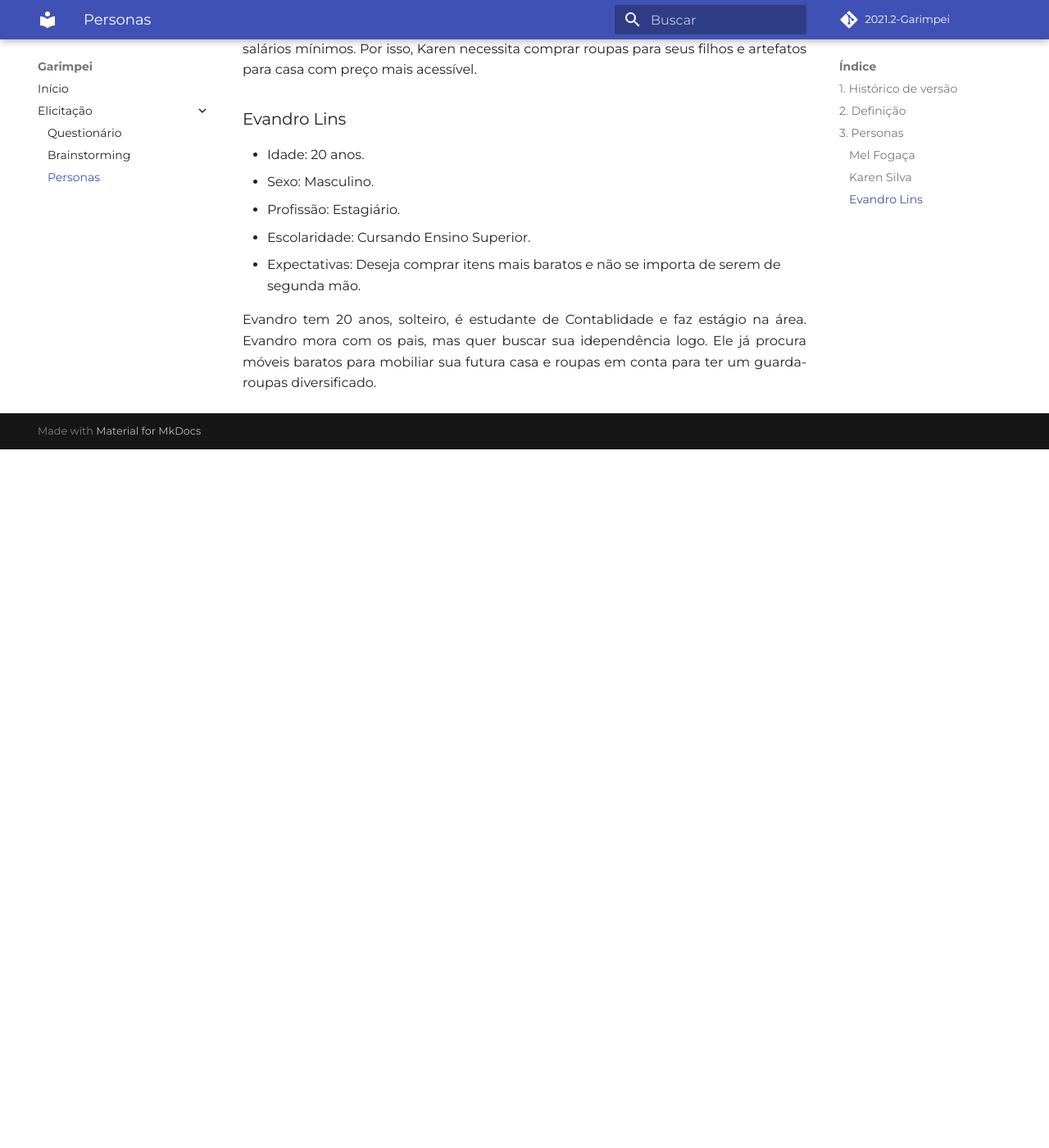
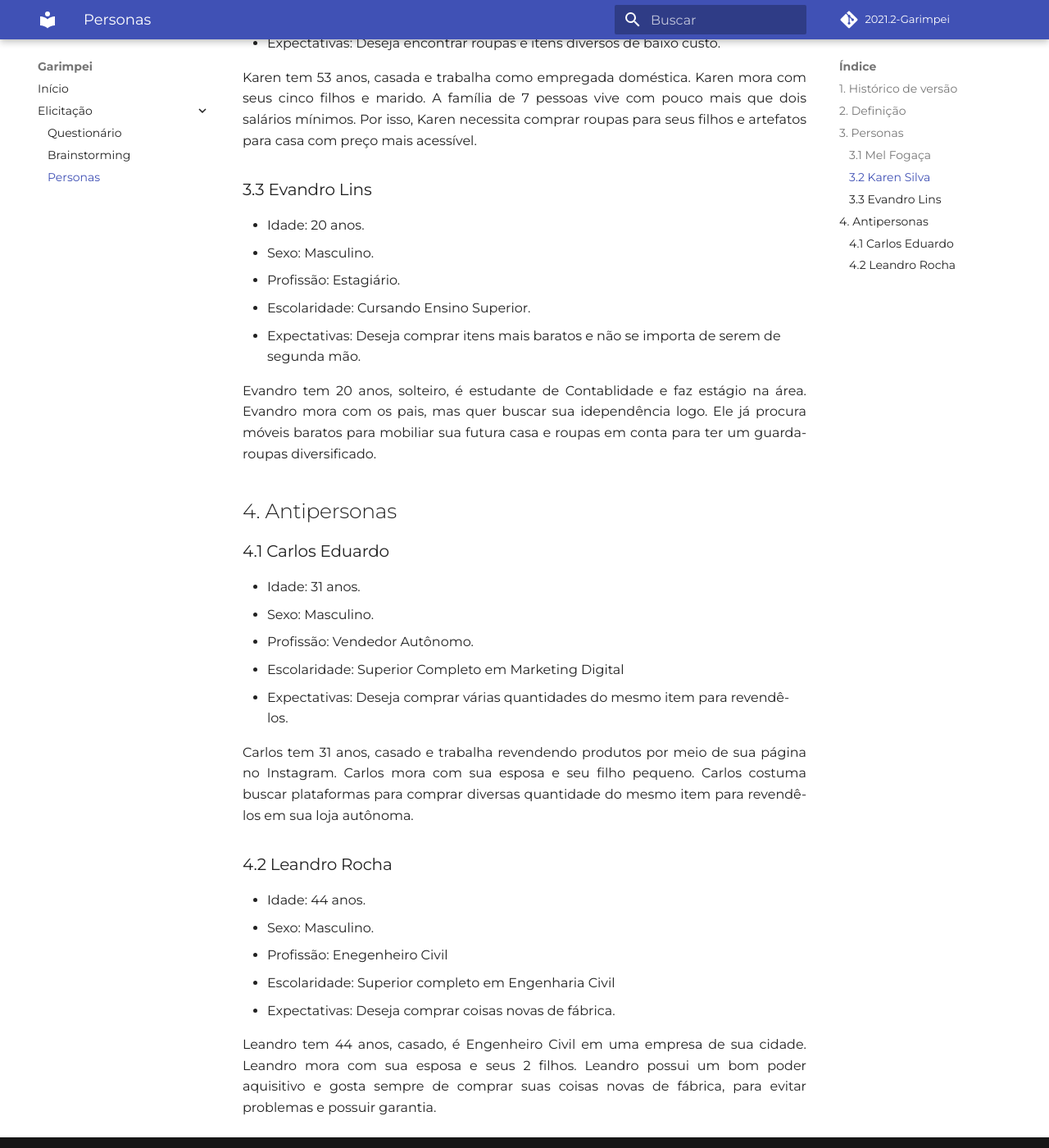
Before and after one commit to UnBArqDsw2021-2/2021.2_G5_Garimpei, an MkDocs documentation site: the page built from docs/content/elicitacao/personas.md, in a window 1280 px wide and 1400 px high, scrolled down 1302 px. Shown: the whole window at 82% size. Built offline with MkDocs 1.6.1 and Material for MkDocs 9.7.7, drawn with Linux system fonts in a browser that asks for light colours; some web fonts are replaced; comment, search, counter and statistics services are not loaded; before the commit the page ends 1850 px from its top, so only the background shows below that; some of the changed text lies outside the part shown.

Commit message:
feat(personas): add antipersonas

```diff
--- a/docs/content/elicitacao/personas.md
+++ b/docs/content/elicitacao/personas.md
@@ -6,13 +6,14 @@
 | ------ | ---------- | --------------------------------------------------- | ------------  |
 | 0.1    | 02/02/2022 | Criação da documentação relacionada as personas     | Juliana Valle |
 | 0.2    | 02/02/2022 | Criação das personas                                | Juliana Valle |
+| 0.3    | 02/02/2022 | Criação das antipersonas                            | Mateus Gomes  |
 
 ## 2. Definição
 Uma persona é um personagem fictício, arquétipo hipotético de um grupo de usuários reais, criada para descrever um usuário típico. As personas são definidas principalmente por seus objetivos, que são determinados num processo de refinamentos sucessivos durante a investigação inicial do domínio de atividade do usuário.
 
 ## 3. Personas
 
-### Mel Fogaça
+### 3.1 Mel Fogaça
 - Idade: 35 anos.
 - Sexo: Feminino.
 - Profissão: Nutricionista.
@@ -21,7 +22,7 @@ Uma persona é um personagem fictício, arquétipo hipotético de um grupo de us
 
 Mel tem 35 anos, divorciada, formada em Nutrição e possui o próprio consultório. Mel mora com os dois filhos adolescentes. Vale destacar que Mel leva o estilo de vida vegano e minimalista. Todas suas aquisições, tanto roupas como mobilias, são pensadas para diminuir o impacto da indústria no meio ambiente.
 
-### Karen Silva
+### 3.2 Karen Silva
 - Idade: 53 anos.
 - Sexo: Feminino.
 - Profissão: Empregada doméstica.
@@ -30,7 +31,7 @@ Mel tem 35 anos, divorciada, formada em Nutrição e possui o próprio consultó
 
 Karen tem 53 anos, casada e trabalha como empregada doméstica. Karen mora com seus cinco filhos e marido. A família de 7 pessoas vive com pouco mais que dois salários mínimos. Por isso, Karen necessita comprar roupas para seus filhos e artefatos para casa com preço mais acessível.
 
-### Evandro Lins
+### 3.3 Evandro Lins
 - Idade: 20 anos.
 - Sexo: Masculino.
 - Profissão: Estagiário.
@@ -38,3 +39,23 @@ Karen tem 53 anos, casada e trabalha como empregada doméstica. Karen mora com s
 - Expectativas: Deseja comprar itens mais baratos e não se importa de serem de segunda mão.
 
 Evandro tem 20 anos, solteiro, é estudante de Contablidade e faz estágio na área. Evandro mora com os pais, mas quer buscar sua idependência logo. Ele já procura móveis baratos para mobiliar sua futura casa e roupas em conta para ter um guarda-roupas diversificado.
+
+## 4. Antipersonas
+
+### 4.1 Carlos Eduardo
+- Idade: 31 anos.
+- Sexo: Masculino.
+- Profissão: Vendedor Autônomo.
+- Escolaridade: Superior Completo em Marketing Digital
+- Expectativas: Deseja comprar várias quantidades do mesmo item para revendê-los.
+
+Carlos tem 31 anos, casado e trabalha revendendo produtos por meio de sua página no Instagram. Carlos mora com sua esposa e seu filho pequeno. Carlos costuma buscar plataformas para comprar diversas quantidade do mesmo item para revendê-los em sua loja autônoma.
+
+### 4.2 Leandro Rocha
+- Idade: 44 anos.
+- Sexo: Masculino.
+- Profissão: Enegenheiro Civil
+- Escolaridade: Superior completo em Engenharia Civil
+- Expectativas: Deseja comprar coisas novas de fábrica.
+
+Leandro tem 44 anos, casado, é Engenheiro Civil em uma empresa de sua cidade. Leandro mora com sua esposa e seus 2 filhos. Leandro possui um bom poder aquisitivo e gosta sempre de comprar suas coisas novas de fábrica, para evitar problemas e possuir garantia.
```
